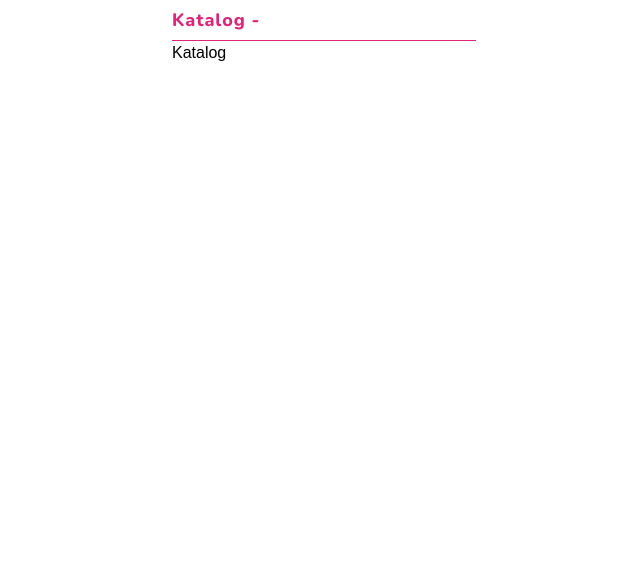
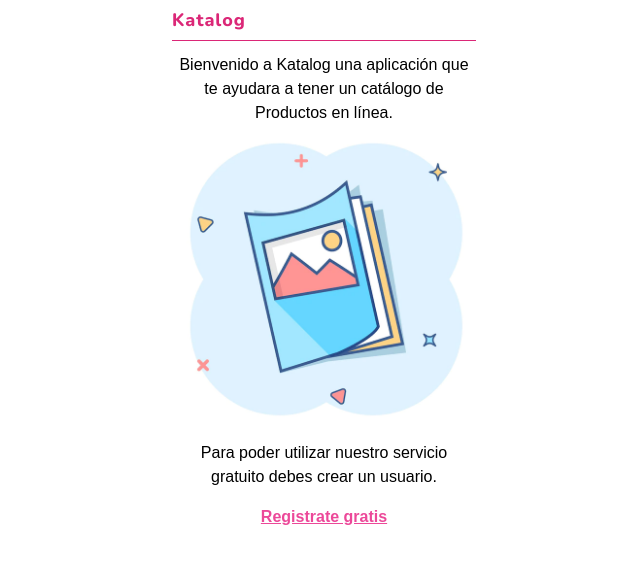
Before and after one commit to ArzCorp/katalog, a Next.js app: page / in a window 1280 px wide. Shown: the top 564 px of the page, without its empty margins (316-956 px from the left). Built offline with nearby package versions, Linux system fonts and the light colour scheme; a web font is replaced by a local one.

Commit message:
✨ add home page

```diff
--- a/src/components/Header.js
+++ b/src/components/Header.js
@@ -1,9 +1,12 @@
 import { useUser } from '@/hooks/useUser'
 import Navbar from './Navbar'
-import { EMPTY_STRING } from '@/utils/constants'
+import { EMPTY_STRING, PAGE_URLS } from '@/utils/constants'
+import { useRouter } from 'next/router'
 
 export default function Header({ isOwner }) {
+	const { asPath } = useRouter()
 	const { user } = useUser()
+	const isHomePage = asPath === PAGE_URLS.HOME
 
 	return (
 		<header
@@ -11,7 +14,10 @@ export default function Header({ isOwner }) {
 			className="flex justify-between items-center py-1 border-b border-pink-600 relative"
 		>
 			<h1 className="font-nunito text-pink-600 font-extrabold tracking-wider text-lg leading-8">
-				Katalog - {user.catalog_name || EMPTY_STRING}
+				Katalog
+				{user.catalog_name && !isHomePage
+					? ` - ${user.catalog_name}`
+					: EMPTY_STRING}
 			</h1>
 			{isOwner ? <Navbar /> : null}
 		</header>
--- a/src/pages/index.js
+++ b/src/pages/index.js
@@ -1,14 +1,41 @@
 import Layout from '@/components/Layout'
+import { useUser } from '@/hooks/useUser'
+import Link from 'next/link'
+import { useRouter } from 'next/router'
 import { useEffect } from 'react'
 
 export default function Home() {
+	const { push } = useRouter()
+	const { user } = useUser()
+
+	const moveToCatalogPage = (catalogName) => {
+		push(`/catalogo/${catalogName}`)
+	}
+
 	useEffect(() => {
 		console.log('Version 🔖v1.1.0')
 	}, [])
 
+	if (user.catalog_name) moveToCatalogPage(user.catalog_name)
+
 	return (
-		<Layout title="Productos | En venta">
-			<p>Katalog</p>
+		<Layout title="Katalog | Home">
+			<p className="text-center mt-3">
+				Bienvenido a Katalog una aplicación que te ayudara a tener un catálogo
+				de Productos en línea.
+			</p>
+			<picture>
+				<img src="./catalog.webp" alt="Catalogo animado" />
+			</picture>
+			<p className="text-center mt-3">
+				Para poder utilizar nuestro servicio gratuito debes crear un usuario.
+			</p>
+			<Link
+				className="flex justify-center mt-4 underline text-pink-500 font-bold"
+				href="/admin/registro"
+			>
+				Registrate gratis
+			</Link>
 		</Layout>
 	)
 }
--- a/src/utils/constants.js
+++ b/src/utils/constants.js
@@ -27,6 +27,10 @@ export const MESSAGES = {
 	REGISTER_USER_EMPTY_PRODUCTS: 'Aún no tienes productos en tu catálogo.',
 	USER_EMPTY_PRODUCTS: 'Aún no han agregado productos en este catálogo.',
 }
+
+export const PAGE_URLS = Object.freeze({
+	HOME: '/',
+})
 
 export const PRODUCTS = [
 	{
```
Also changed, not shown: public/catalog.webp (added).
